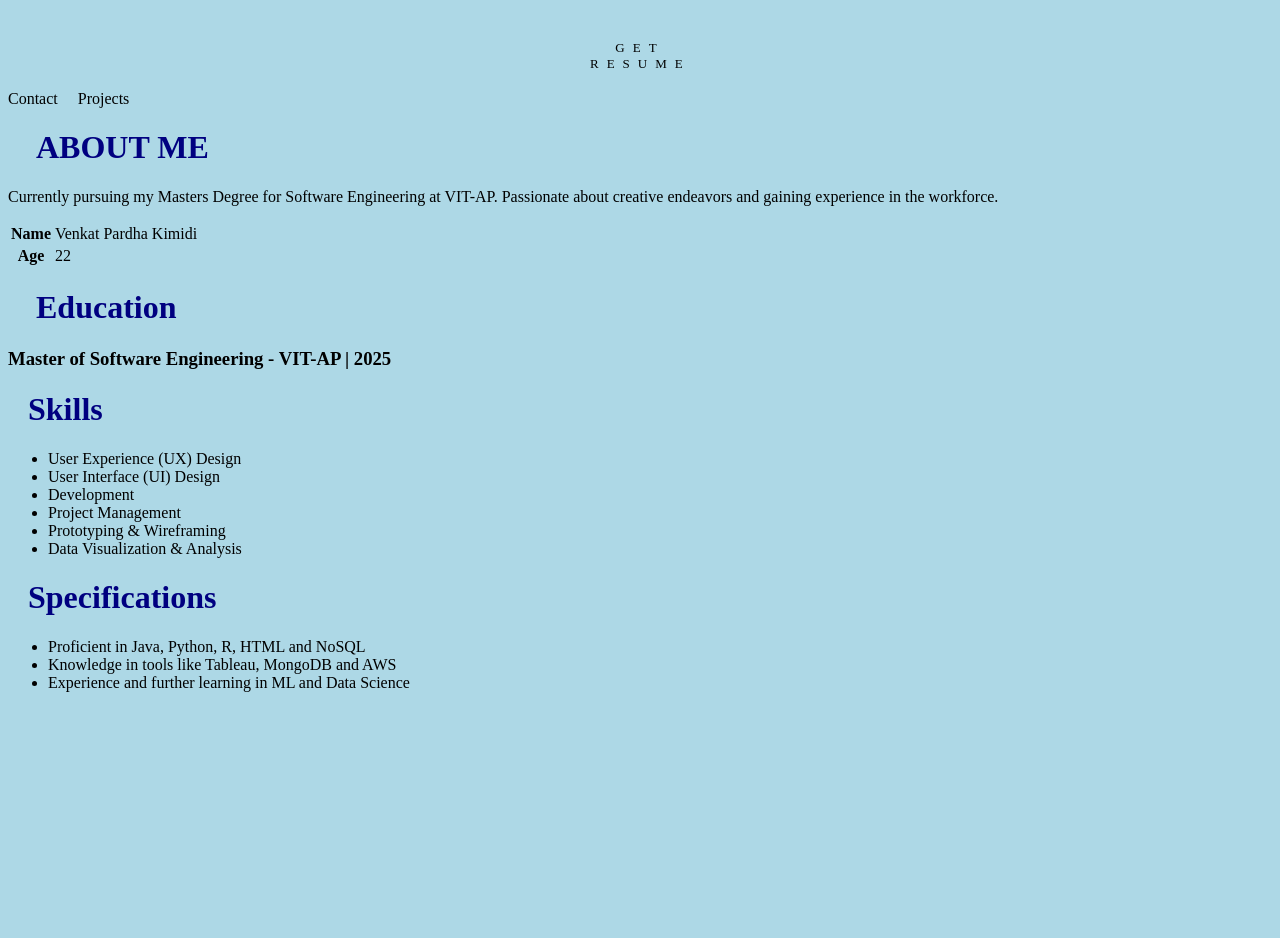
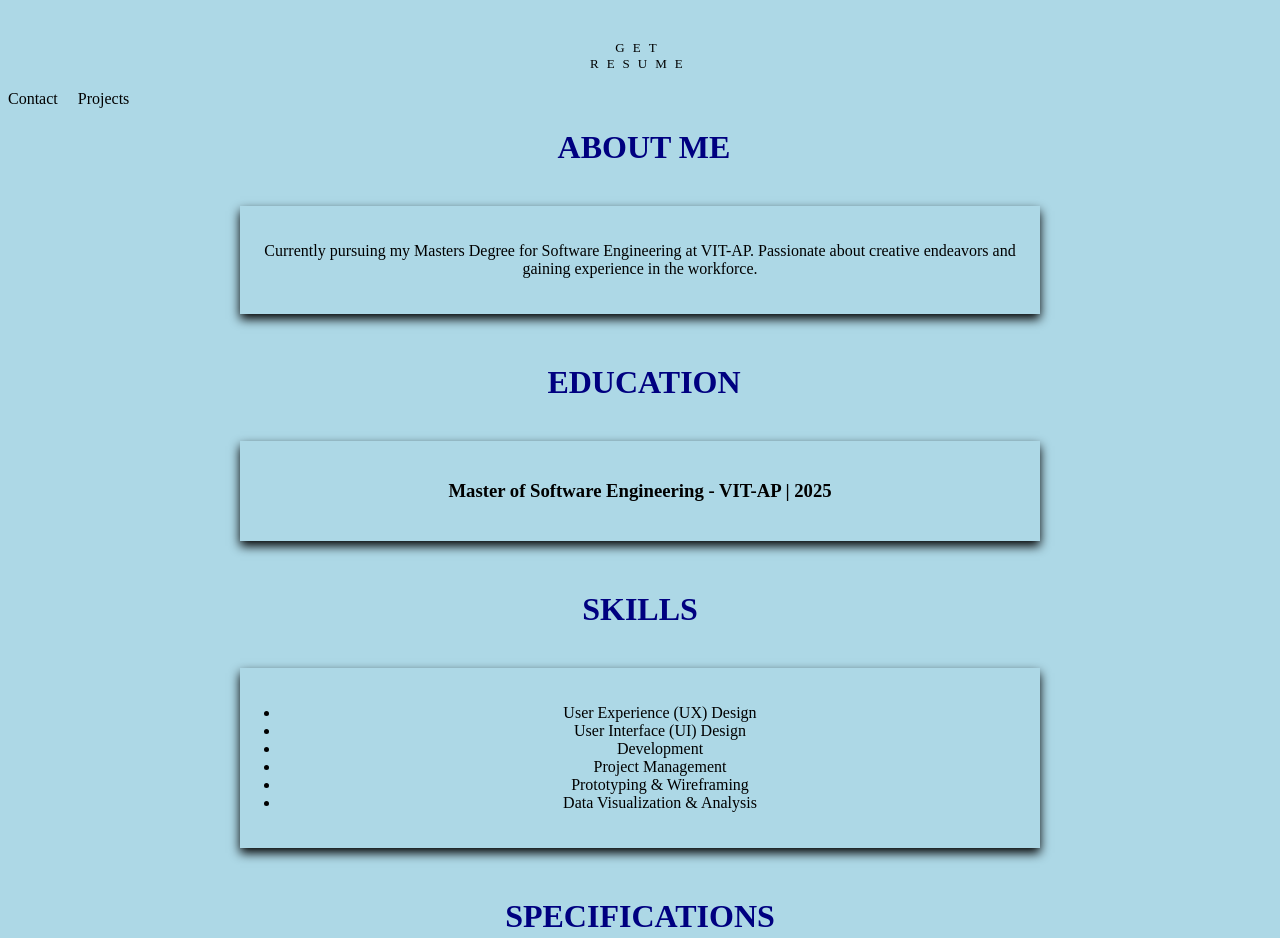
Before and after one commit to pardhavenkat/hello-world, a plain HTML site: page resume.html in a window 1280 px wide. Shown: the top 938 px of the page. Before the commit the page ends 800 px from the top, so only its background shows below. Drawn offline with Linux system fonts and the light colour scheme.

Commit message:
changed how resume page looks through the css

```diff
--- a/bluestyle.css
+++ b/bluestyle.css
@@ -11,7 +11,7 @@ background-color: lightblue;
 
 h1 {
 color: navy;
-margin-left: 20px;
+text-align:center;
 }
 
 .article{
@@ -27,6 +27,19 @@ margin-left: 20px;
 	font-size:13px;
 	padding-top:20px;
 }
+.article2{
+    width:800px;
+	background-color:#00000000;
+	height:auto;
+	margin-left:auto;
+	margin-right:auto;
+	margin-top:40px;
+	box-shadow:black 0px 5px 10px;
+	text-align:center;
+	padding-top:20px;
+	padding-bottom:20px;
+	margin-bottom: 50px
+}
 .button{
 	margin-top:40px;
 	margin-left:auto;
--- a/resume.html
+++ b/resume.html
@@ -17,26 +17,19 @@
 
     </div>
 </div>
+
 <h1> ABOUT ME</h1>
+<div class="article2">
 <p>Currently pursuing my Masters Degree for Software Engineering at VIT-AP.  Passionate about creative endeavors and gaining experience in the workforce.</p>
-<div>
-    <table>
-        <tbody>
-            <tr>
-            <th>
-                Name
-            </th>
-            <td>Venkat Pardha Kimidi</td>
-        </tr>
-        <tr>
-            <th>Age</th>
-            <td>22</td>
-        </tr>
-    </tbody>
-</table>
-<h1> Education</h1>
+</div>
+
+<h1> EDUCATION</h1>
+<div class="article2">
 <h3>Master of Software Engineering - VIT-AP  |  2025</h3>
-<h1>Skills</h1>
+</div>
+
+<h1>SKILLS</h1>
+<div class="article2">
 <ul class="bulleted-list">
 	<li style="list-style-type:disc">User Experience (UX) Design</li>
 	<li style="list-style-type:disc">User Interface (UI) Design</li>
@@ -45,11 +38,15 @@
 	<li style="list-style-type:disc">Prototyping &amp; Wireframing</li>
 	<li style="list-style-type:disc">Data Visualization &amp; Analysis</li>
 </ul>
-<h1>Specifications</h1>
+</div>
+
+<h1>SPECIFICATIONS</h1>
+<div class="article2">
 <ul class="bulleted-list">
 	<li style="list-style-type:disc">Proficient in Java, Python, R, HTML and NoSQL</li>
 	<li style="list-style-type:disc">Knowledge in tools like Tableau, MongoDB and AWS</li>
 	<li style="list-style-type:disc">Experience and further learning in ML and Data Science</li>
 </ul>
+</div>
 </body>
 </html>
```
